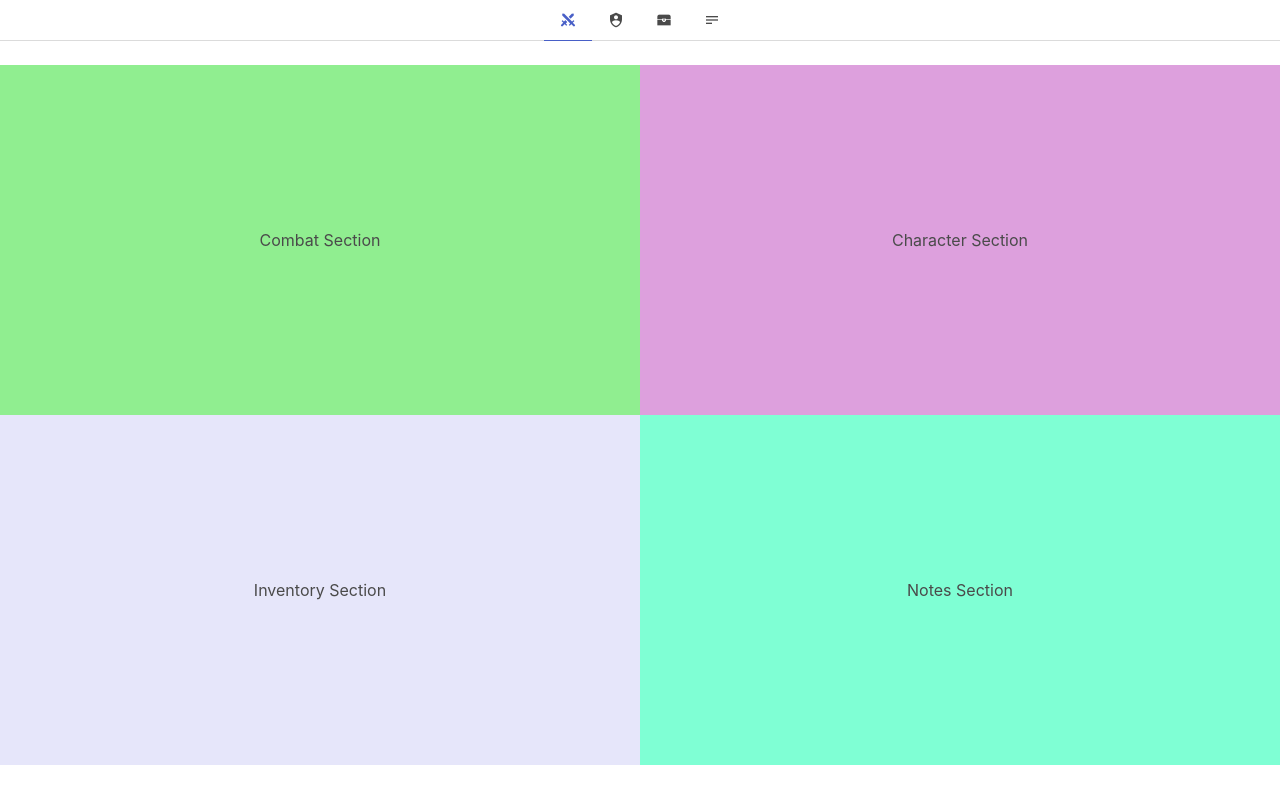
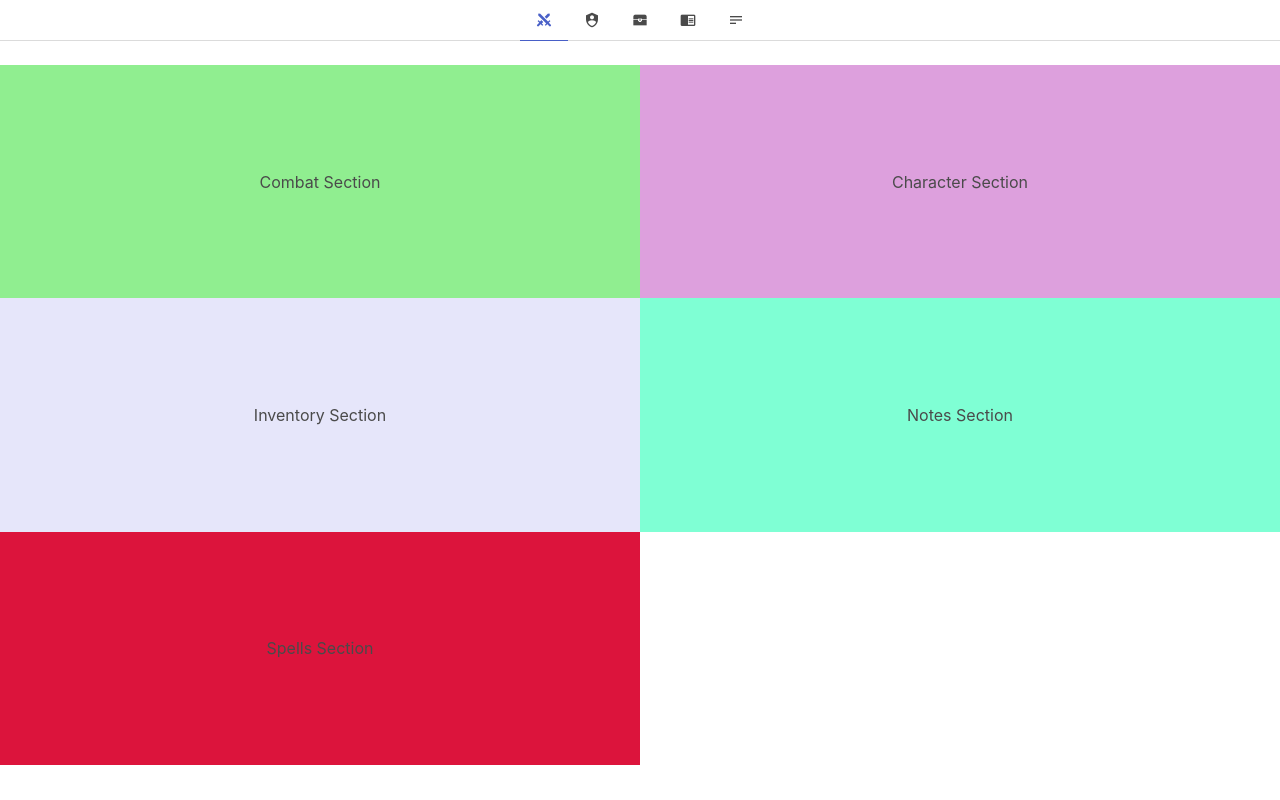
Before and after one commit to ggrumbley/js_30, a React (Create React App) app in the folder character-ui/: page / in a window 1280 px wide. Built offline with nearby package versions, Linux system fonts and the light colour scheme.

Commit message:
Add spells section

```diff
--- a/character-ui/src/App.js
+++ b/character-ui/src/App.js
@@ -9,6 +9,7 @@ class App extends Component {
             <li className="is-active"><a className="mdi mdi-sword-cross" /></li>
             <li><a className="mdi mdi-shield-account" /></li>
             <li><a className="mdi mdi-treasure-chest" /></li>
+            <li><a className="mdi mdi-book-open" /></li>
             <li><a className="mdi mdi-text" /></li>
           </ul>
         </div>
@@ -16,6 +17,7 @@ class App extends Component {
           <section class="Combat">Combat Section</section>
           <section class="Character">Character Section</section>
           <section class="Inventory">Inventory Section</section>
+          <section class="Spells">Spells Section</section>
           <section class="Notes">Notes Section</section>
         </div>
       </div>
--- a/character-ui/src/index.scss
+++ b/character-ui/src/index.scss
@@ -25,10 +25,11 @@ code {
 }
 .grid-container {
   display: grid;
+  width: 100vw;
   min-height: calc(100vh - 100px);
   grid-template-columns: 1fr 1fr;
-  grid-template-rows: 1fr 1fr;
-  grid-template-areas: "Combat Character" "Inventory Notes";
+  grid-template-rows: 1fr 1fr 1fr;
+  grid-template-areas: "Combat Character" "Inventory Notes" "Spells .";
 }
 
 .Combat {
@@ -67,9 +68,10 @@ code {
 
 @media (max-width: 900px) and (min-width: 380px) {
   .grid-container {
-    grid-template-columns: 100vw 100vw 100vw 100vw;
+    grid-template-columns: 100vw 100vw 100vw 100vw 100vw;
     grid-template-rows: 1fr;
-    grid-template-areas: "Combat Character Inventory Notes";
+    grid-template-areas: "Combat Character Inventory Spells Notes";
+    overflow-x: scroll;
     // min-height: 290px;
     // max-height: 390px;
   }
@@ -78,8 +80,8 @@ code {
 @media (max-width: 380px) {
   .grid-container {
     grid-template-columns: 100vw;
-    grid-template-rows: 1fr 1fr 1fr 1fr;
-    grid-template-areas: "Combat" "Character" "Inventory" "Notes";
+    grid-template-rows: 1fr 1fr 1fr 1fr 1fr;
+    grid-template-areas: "Combat" "Character" "Inventory" "Spells" "Notes";
     min-height: 2400px;
     // max-height: 390px;
   }
```
